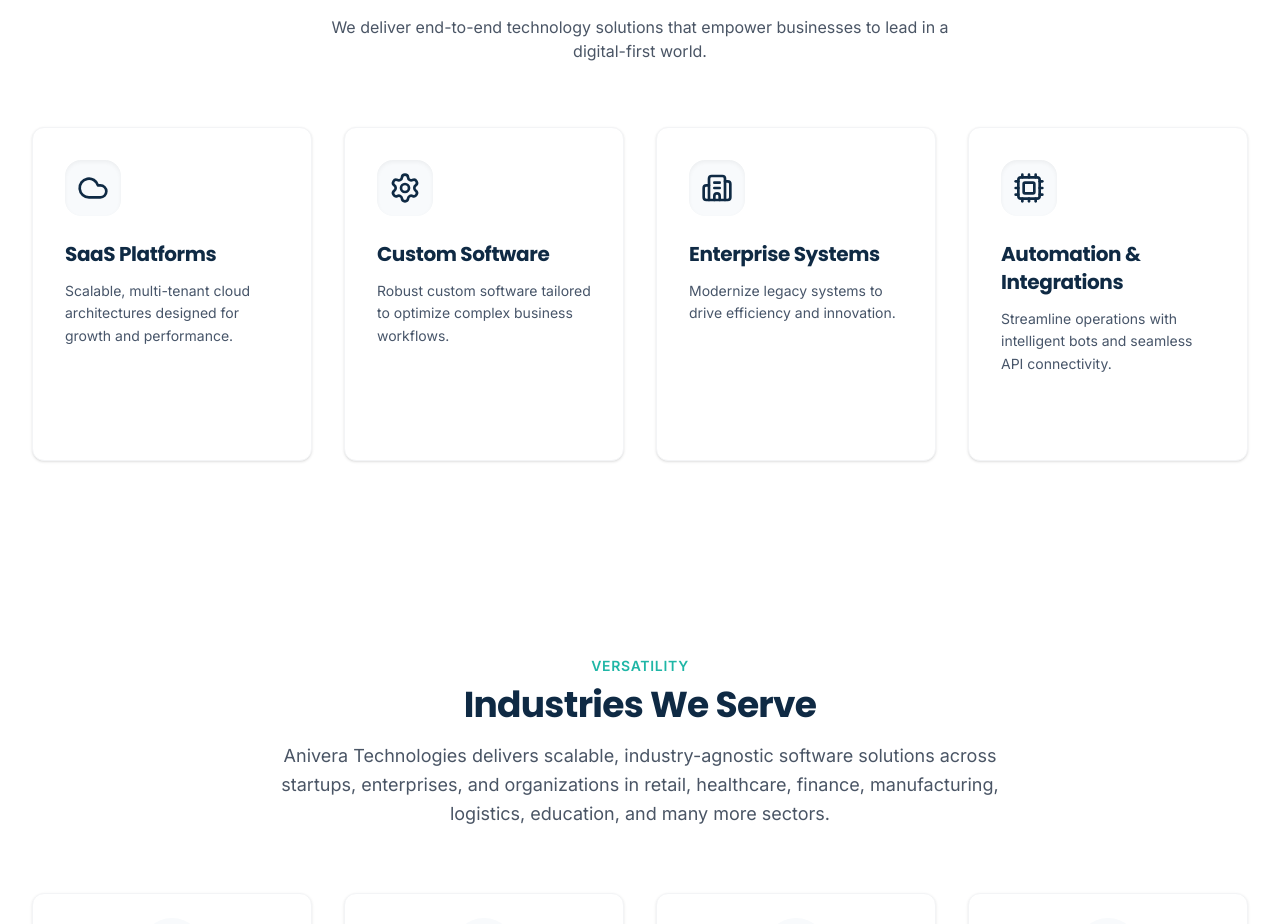
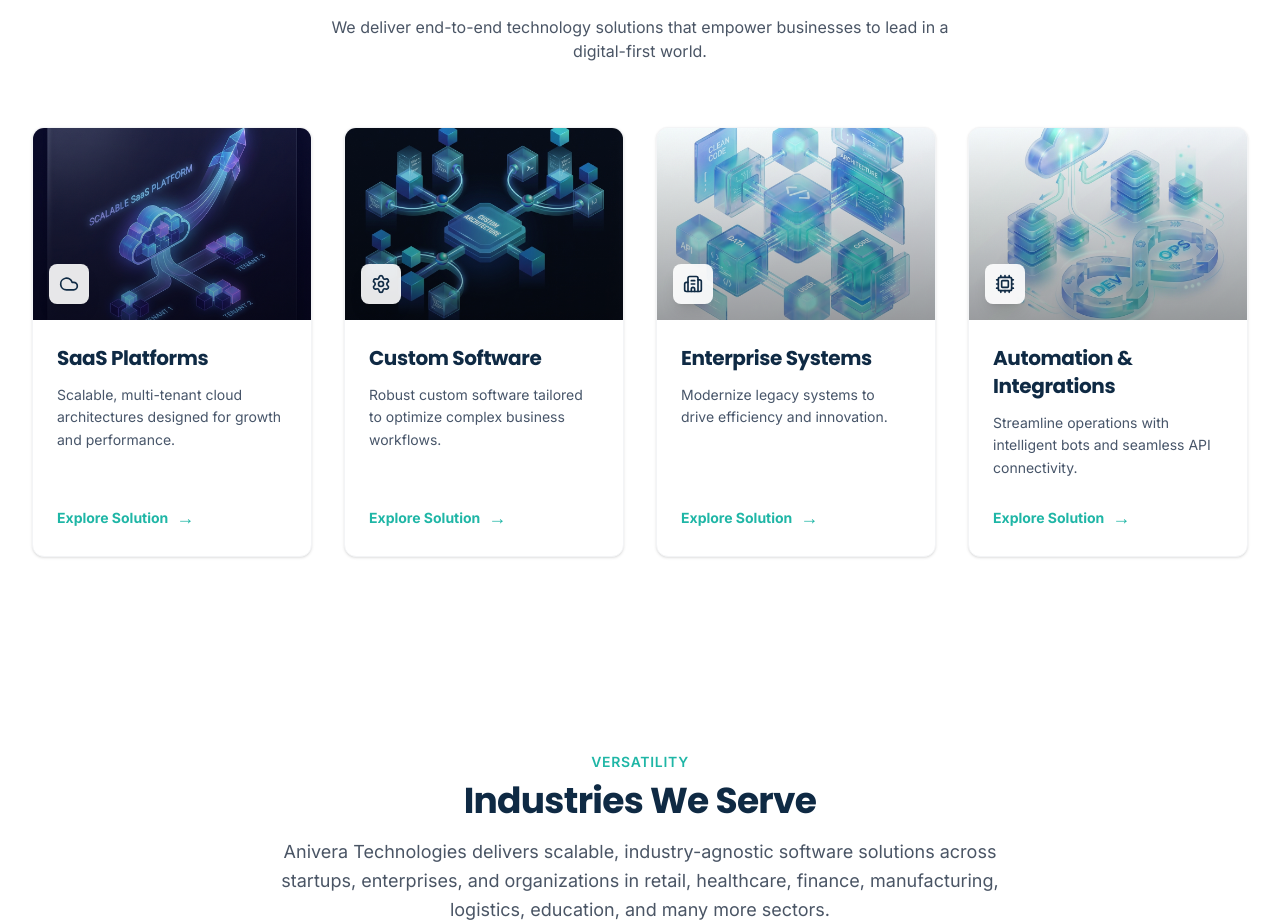
Before and after one commit to ethdevvinay/Anivera_Tech, a Next.js app: page / in a window 1280 px wide. Shown: the part 3220-4144 px from the top of the page. Built offline with nearby package versions, Linux system fonts and the light colour scheme.

Commit message:
feat: Implement comprehensive website structure with pages and components for about, services, careers, industries, work, and contact.

```diff
--- a/components/ServicesPreview.tsx
+++ b/components/ServicesPreview.tsx
@@ -1,5 +1,6 @@
 import { Cloud, Building2, Cpu, Settings } from "lucide-react";
 import Link from "next/link";
+import Image from "next/image";
 
 const ServicesPreview = () => {
   const services = [
@@ -8,24 +9,28 @@
       description:
         "Scalable, multi-tenant cloud architectures designed for growth and performance.",
       icon: Cloud,
+      image: "/services/saas-engineering-new.png",
     },
     {
       title: "Custom Software",
       description:
         "Robust custom software tailored to optimize complex business workflows.",
       icon: Settings,
+      image: "/services/custom-software-new.png",
     },
     {
       title: "Enterprise Systems",
       description:
         "Modernize legacy systems to drive efficiency and innovation.",
       icon: Building2,
+      image: "/services/software-dev.png",
     },
     {
       title: "Automation & Integrations",
       description:
         "Streamline operations with intelligent bots and seamless API connectivity.",
       icon: Cpu,
+      image: "/services/cloud-devops.png",
     },
   ];
 
@@ -47,21 +52,33 @@
             <Link
               href="/services"
               key={index}
-              className="group relative p-8 bg-white rounded-xl border border-gray-100 shadow-sm hover:shadow-2xl hover:shadow-blue-900/10 hover:-translate-y-2 transition-all duration-500 overflow-hidden"
+              className="group relative flex flex-col bg-white rounded-xl border border-gray-100 shadow-sm hover:shadow-2xl hover:shadow-blue-900/10 hover:-translate-y-2 transition-all duration-500 overflow-hidden"
             >
-              <div className="absolute inset-0 bg-gradient-to-br from-transparent to-blue-50 opacity-0 group-hover:opacity-100 transition-opacity duration-500"></div>
+              {/* Image Heading */}
+              <div className="relative w-full h-48 overflow-hidden bg-gray-100">
+                <Image
+                  src={service.image}
+                  alt={service.title}
+                  fill
+                  sizes="(max-width: 768px) 100vw, 25vw"
+                  className="object-cover group-hover:scale-110 transition-transform duration-700"
+                />
+                <div className="absolute inset-0 bg-gradient-to-t from-black/60 to-transparent opacity-60" />
+                <div className="absolute bottom-4 left-4 z-10">
+                  <div className="w-10 h-10 bg-white/90 backdrop-blur-md rounded-lg flex items-center justify-center shadow-lg">
+                    <service.icon className="w-5 h-5 text-primary" />
+                  </div>
+                </div>
+              </div>
 
-              <div className="relative z-10">
-                <div className="w-14 h-14 bg-surface rounded-2xl flex items-center justify-center mb-6 group-hover:bg-primary transition-colors duration-500 shadow-inner">
-                  <service.icon className="w-8 h-8 text-primary group-hover:text-secondary transition-colors duration-500" />
-                </div>
+              <div className="p-6 flex-1 flex flex-col">
                 <h3 className="text-xl font-bold text-primary mb-3 group-hover:text-secondary transition-colors duration-300 font-heading">
                   {service.title}
                 </h3>
-                <p className="text-foreground-light leading-relaxed text-sm mb-6">
+                <p className="text-foreground-light leading-relaxed text-sm mb-6 flex-1">
                   {service.description}
                 </p>
-                <span className="text-secondary text-sm font-bold flex items-center gap-2 transform translate-y-2 opacity-0 group-hover:opacity-100 group-hover:translate-y-0 transition-all duration-300">
+                <span className="text-secondary text-sm font-bold flex items-center gap-2 transform translate-x-0 group-hover:translate-x-2 transition-transform duration-300">
                   Explore Solution <span className="text-lg">→</span>
                 </span>
               </div>
```
